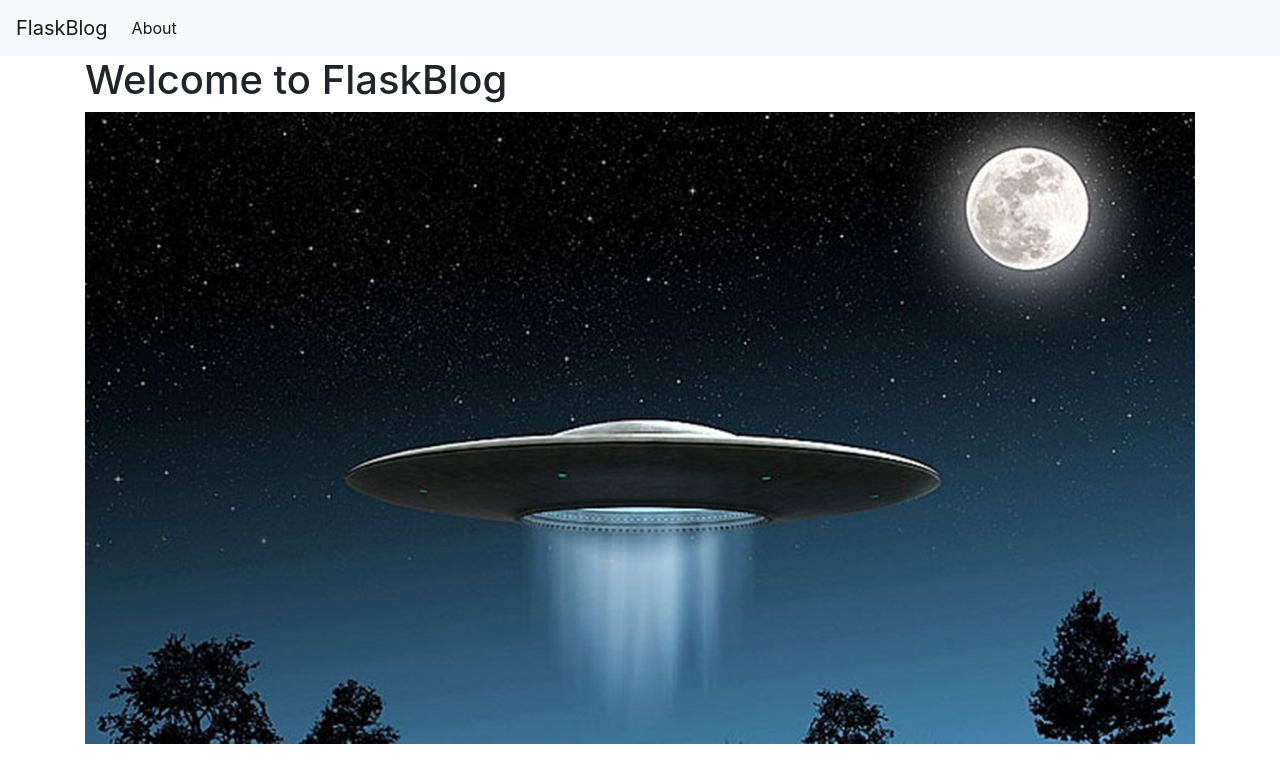
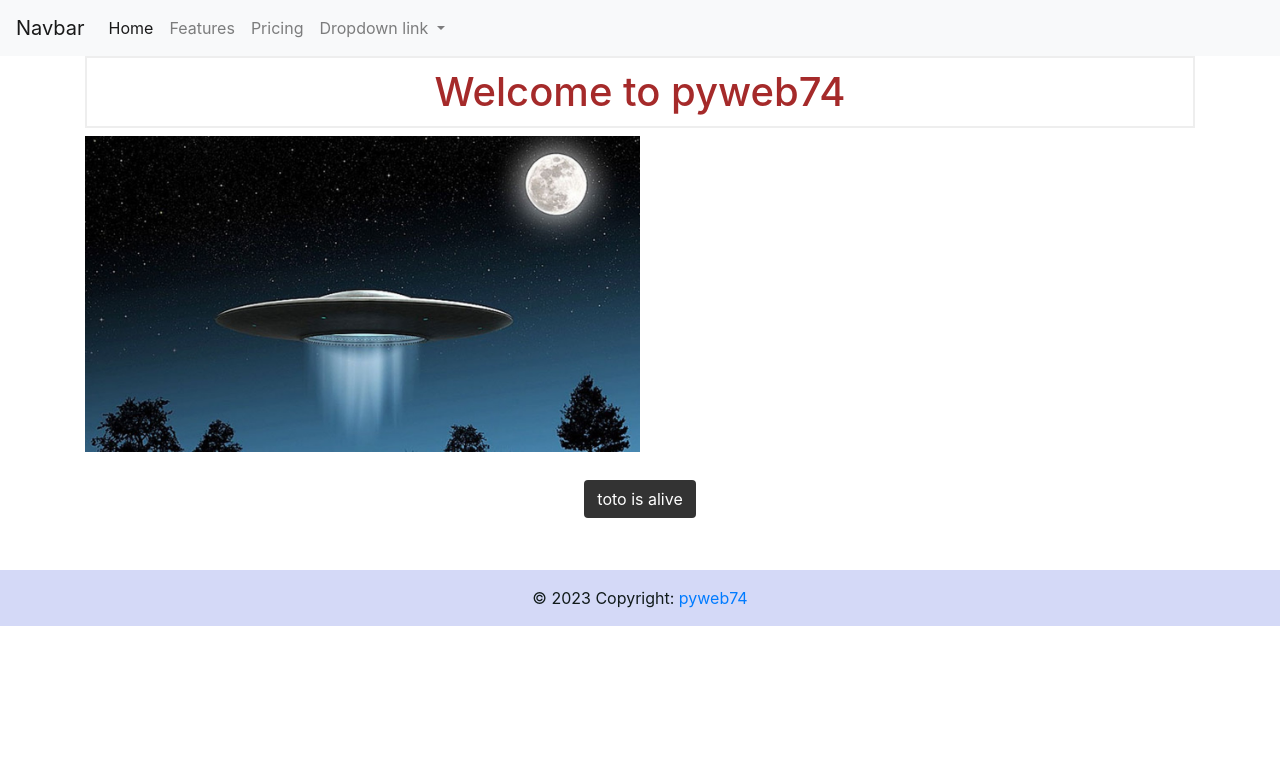
Before and after one commit to OLivecode7/pyweb74, a Flask app: page / in a window 1280 px wide. Shown: the top 783 px of the page. Run offline with Flask 2, Linux system fonts and the light colour scheme; data that the repository does not hold is empty; some libraries are stand-ins or nearby versions.

Commit message:
changed home

```diff
--- a/templates/base.html
+++ b/templates/base.html
@@ -8,25 +8,71 @@
     <!-- Bootstrap CSS -->
     <link rel="stylesheet" href="https://stackpath.bootstrapcdn.com/bootstrap/4.3.1/css/bootstrap.min.css" integrity="sha384-ggOyR0iXCbMQv3Xipma34MD+dH/1fQ784/j6cY/iJTQUOhcWr7x9JvoRxT2MZw1T" crossorigin="anonymous">
 
+    <link rel="stylesheet" href=" {{ url_for('static', filename= 'css/style.css') }}" >
     <title>{% block title %} {% endblock %}</title>
   </head>
   <body>
     <nav class="navbar navbar-expand-md navbar-light bg-light">
-        <a class="navbar-brand" href="{{ url_for('index')}}">FlaskBlog</a>
-        <button class="navbar-toggler" type="button" data-toggle="collapse" data-target="#navbarNav" aria-controls="navbarNav" aria-expanded="false" aria-label="Toggle navigation">
+      <a class="navbar-brand" href="{{ url_for('index')}}">Navbar</a>
+      <button class="navbar-toggler" type="button" data-toggle="collapse" data-target="#navbarNavDropdown" aria-controls="navbarNavDropdown" aria-expanded="false" aria-label="Toggle navigation">
         <span class="navbar-toggler-icon"></span>
       </button>
-        <div class="collapse navbar-collapse" id="navbarNav">
+      <div class="collapse navbar-collapse" id="navbarNavDropdown">
         <ul class="navbar-nav">
           <li class="nav-item active">
-                <a class="nav-link" href="#">About</a>
+            <a class="nav-link" href="{{ url_for('index')}}">Home <span class="sr-only">(current)</span></a>
+          </li>
+          <li class="nav-item">
+            <a class="nav-link" href="#">Features</a>
+          </li>
+          <li class="nav-item">
+            <a class="nav-link" href="#">Pricing</a>
+          </li>
+          <li class="nav-item dropdown">
+            <a class="nav-link dropdown-toggle" href="#" role="button" data-toggle="dropdown" aria-expanded="false">
+              Dropdown link
+            </a>
+            <div class="dropdown-menu">
+              <a class="dropdown-item" href="#">Action</a>
+            </div>
           </li>
         </ul>
       </div>
     </nav>
+
+
+
     <div class="container">
         {% block content %} {% endblock %}
     </div>
+
+    <footer class="bg-drak text-center text-white">
+      <!-- Grid container -->
+      <div class="container p-4 pb-0">
+        <!-- Section: Social media -->
+        <section class="mb-4">
+          <!-- Github -->
+          <a
+            class="btn text-white btn-floating m-1"
+            style="background-color: #333333;"
+            href="#!"
+            role="button"
+            >toto is alive</i
+          ></a>
+        </section>
+        <!-- Section: Social media -->
+      </div>
+      <!-- Grid container -->
+
+      <!-- Copyright -->
+      <div class="text-center p-3" style="background-color: rgba(42, 68, 214, 0.2);color:rgb(17, 27, 27);">
+        © 2023 Copyright:
+        <a class="text-green" href="#">pyweb74</a>
+      </div>
+      <!-- Copyright -->
+    </footer>
+
+
 
     <!-- Optional JavaScript -->
     <!-- jQuery first, then Popper.js, then Bootstrap JS -->
--- a/templates/index.html
+++ b/templates/index.html
@@ -1,17 +1,15 @@
 {% extends 'base.html' %}
 
 {% block content %}
-    <h1>{% block title %} Welcome to FlaskBlog {% endblock %}</h1>
-
-
+    <h1>{% block title %} Welcome to pyweb74 {% endblock %}</h1>
 
     {% for post in posts %}
-    <a href="{{ url_for('post', post_id=post['id']) }}">
-        <h2>{{ post['title'] }}</h2>
-    </a>
-    gjghj
-    <span class="badge badge-primary">{{ post['created'] }}</span>
-    <hr>
+        <a href="{{ url_for('post', post_id=post['id']) }}">
+            <h2>{{ post['title'] }}</h2>
+        </a>
+
+        <span class="badge badge-primary">{{ post['created'] }}</span>
+        <hr>
     {% endfor %}
-    <img src="{{ url_for('static', filename= 'image.jpg') }}" width="100%">
+    <img src="{{ url_for('static', filename= 'image.jpg') }}" width="50%" style="text-align: center;">
 {% endblock %}
```
Also changed, not shown: README.md. Lines whose indentation alone changed are shown as unchanged.
